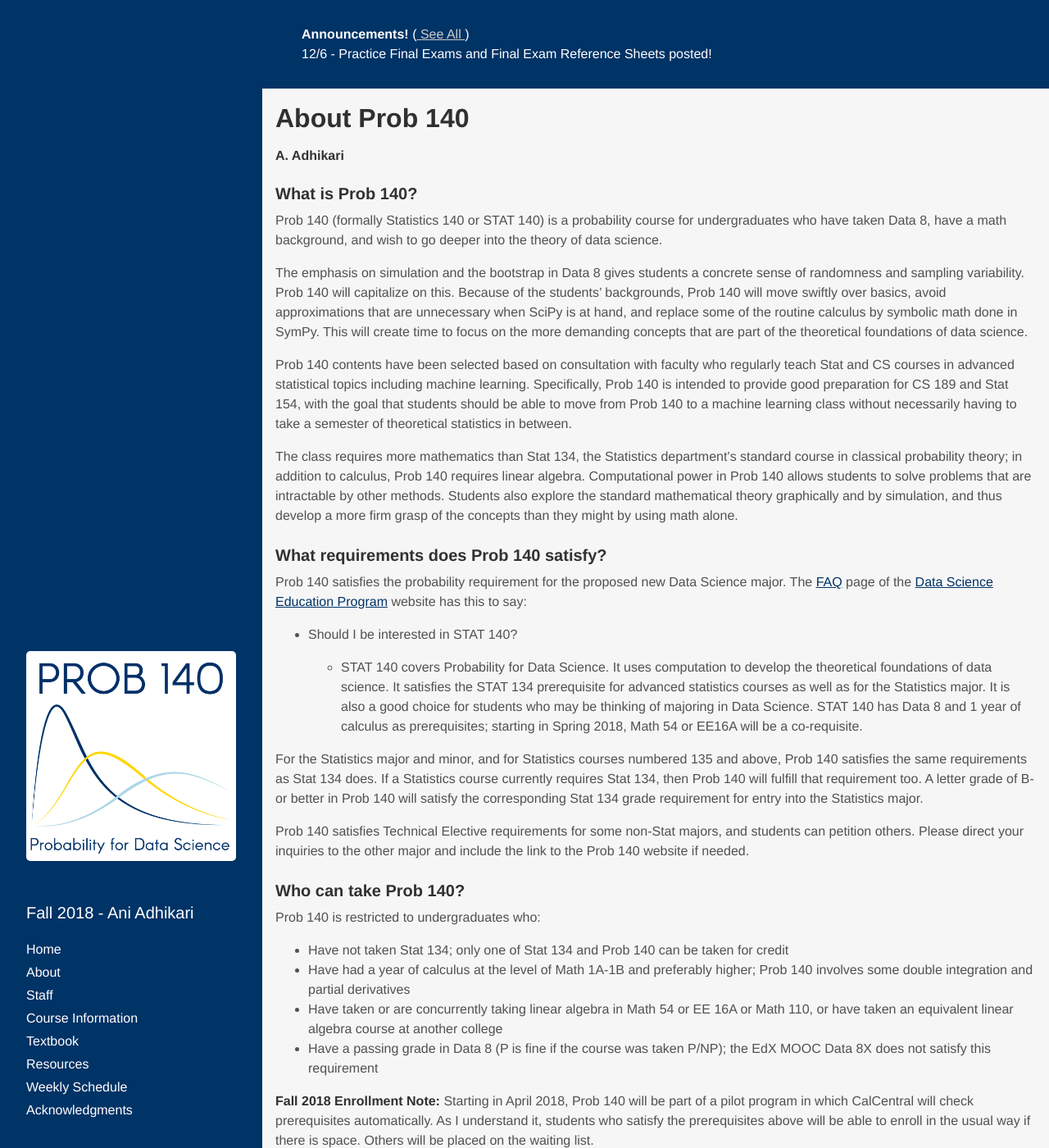
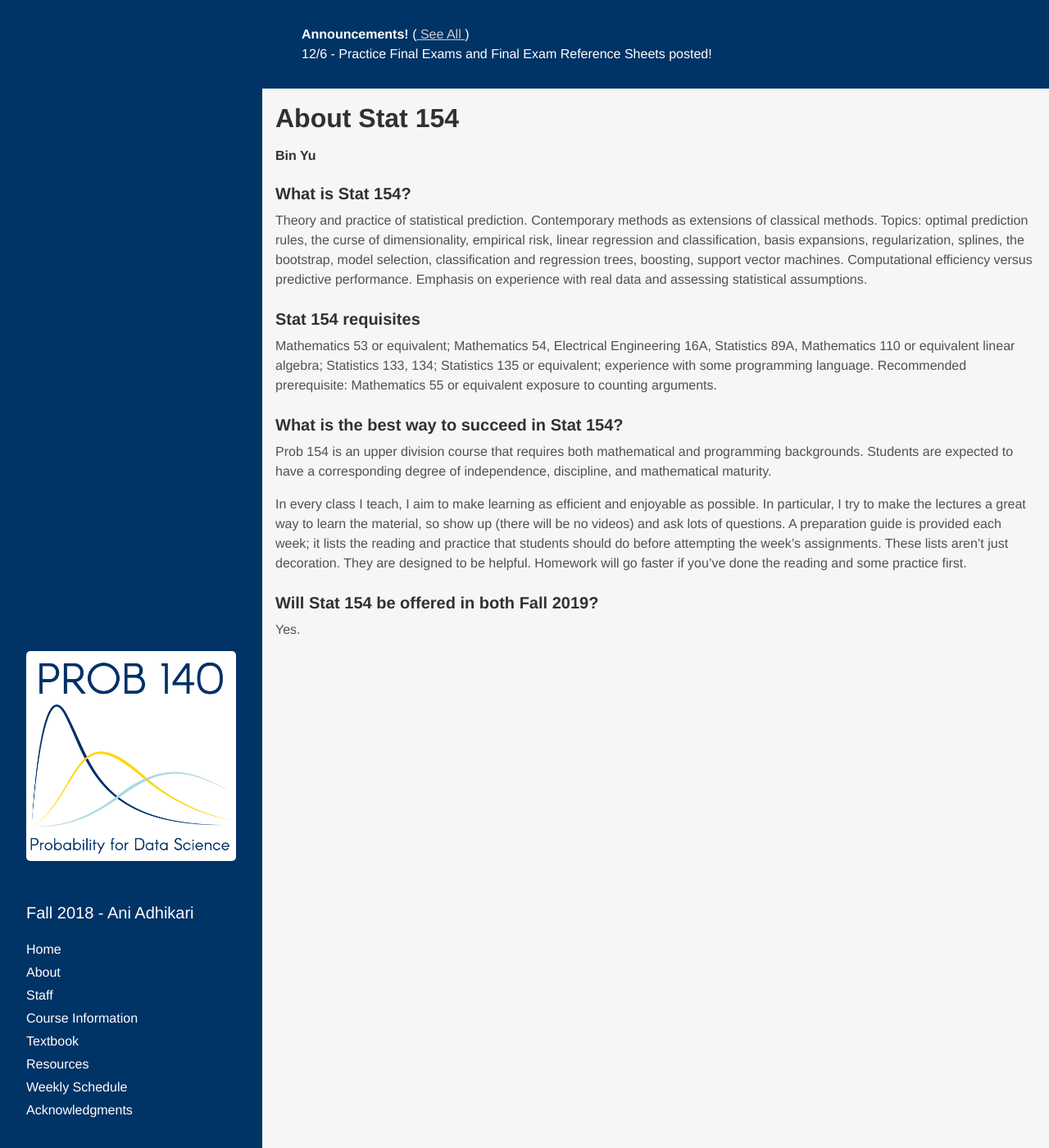
Before and after one commit to stat154/stat154.github.io, a Jekyll site: the page built from about.md, in a window 1280 px wide and 1400 px high. Shown: the whole window at 82% size. Built offline with Jekyll 4.4.1, drawn with Linux system fonts in a browser that asks for light colours; some web fonts are replaced; some of the changed text lies outside the part shown.

Commit message:
fixed stat154 about page

```diff
--- a/about.md
+++ b/about.md
@@ -1,68 +1,23 @@
 ---
 layout: page
-title: About Prob 140
+title: About Stat 154
 ---
 
-#### A. Adhikari ####
+#### Bin Yu ####
 
-### What is Prob 140? ###
+### What is Stat 154? ###
 
-Prob 140 (formally Statistics 140 or STAT 140)  is a probability course for undergraduates who have taken Data 8, have a math background, and wish to go deeper into the theory of data science.
+Theory and practice of statistical prediction. Contemporary methods as extensions of classical methods. Topics: optimal prediction rules, the curse of dimensionality, empirical risk, linear regression and classification, basis expansions, regularization, splines, the bootstrap, model selection, classification and regression trees, boosting, support vector machines. Computational efficiency versus predictive performance. Emphasis on experience with real data and assessing statistical assumptions.
 
-The emphasis on simulation and the bootstrap in Data 8 gives students a concrete sense of randomness and sampling variability. Prob 140 will capitalize on this. Because of the students' backgrounds, Prob 140 will move swiftly over basics, avoid approximations that are unnecessary when SciPy is at hand, and replace some of the routine calculus by symbolic math done in SymPy. This will create time to focus on the more demanding concepts that are part of the theoretical foundations of data science.
+### Stat 154 requisites ###
 
-Prob 140 contents have been selected based on consultation with faculty who regularly teach Stat and CS courses in advanced statistical topics including machine learning. Specifically, Prob 140 is intended to provide good preparation for CS 189 and Stat 154, with the goal that students should be able to move from Prob 140 to a machine learning class without necessarily having to take a semester of theoretical statistics in between.
+Mathematics 53 or equivalent; Mathematics 54, Electrical Engineering 16A, Statistics 89A, Mathematics 110 or equivalent linear algebra; Statistics 133, 134; Statistics 135 or equivalent; experience with some programming language. Recommended prerequisite: Mathematics 55 or equivalent exposure to counting arguments.
 
-The class requires more mathematics than Stat 134, the Statistics department’s standard course in classical probability theory; in addition to calculus, Prob 140 requires linear algebra. Computational power in Prob 140 allows students to solve problems that are intractable by other methods. Students also explore the standard mathematical theory graphically and by simulation, and thus develop a more firm grasp of the concepts than they might by using math alone.
+### What is the best way to succeed in Stat 154? ###
 
-### What requirements does Prob 140 satisfy? ###
-
-Prob 140 satisfies the probability requirement for the proposed new Data Science major. The [FAQ](https://data.berkeley.edu/education/faqs) page of the [Data Science Education Program](https://data.berkeley.edu/education) website has this to say:
-
-- Should I be interested in STAT 140?
-
-    - STAT 140 covers Probability for Data Science. It uses computation to develop the theoretical foundations of data science. It satisfies the STAT 134 prerequisite for advanced statistics courses as well as for the Statistics major. It is also a good choice for students who may be thinking of majoring in Data Science. STAT 140 has Data 8 and 1 year of calculus as prerequisites; starting in Spring 2018, Math 54 or EE16A will be a co-requisite.
-
-For the Statistics major and minor, and for Statistics courses numbered 135 and above, Prob 140 satisfies the same requirements as Stat 134 does. If a Statistics course currently requires Stat 134, then Prob 140 will fulfill that requirement too. A letter grade of B- or better in Prob 140 will satisfy the corresponding Stat 134 grade requirement for entry into the Statistics major.
-
-Prob 140 satisfies Technical Elective requirements for some non-Stat majors, and students can petition others. Please direct your inquiries to the other major and include the link to the Prob 140 website if needed.
-
-### Who can take Prob 140? ###
-
-Prob 140 is restricted to undergraduates who:
-
-- Have not taken Stat 134; only one of Stat 134 and Prob 140 can be taken for credit
-- Have had a year of calculus at the level of Math 1A-1B and preferably higher; Prob 140 involves some double integration and partial derivatives
-- Have taken or are concurrently taking linear algebra in Math 54 or EE 16A or Math 110, or have taken an equivalent linear algebra course at another college
-- Have a passing grade in Data 8 (P is fine if the course was taken P/NP); the EdX MOOC Data 8X does not satisfy this requirement
-
-**Fall 2018 Enrollment Note:** Starting in April 2018, Prob 140 will be part of a pilot program in which CalCentral will check prerequisites automatically. As I understand it, students who satisfy the prerequisites above will be able to enroll in the usual way if there is space. Others will be placed on the waiting list.
-
-If there is space in the class after the Spring enrollment period, we will enroll waitlisted undergraduates who have not taken Data 8 but have passing grades in
-- DS 100, or
-- Both Stat 20 (or Stat 21 or Stat 131A) and CS 61A
-
-in order of waiting list position until the class is full.
-
-These alternatives to Data 8's inference and programming curriculum are due to a Data 8 “grandfathering” period during the upcoming transition as the Data Science major becomes available.  Students who satisfy the inference requirement in these ways will be responsible for studying the necessary Data 8 material on their own; it will not be retaught in Prob 140.
-
-All of these requirements will be enforced as they have been in past semesters. I realize that many students have taken more advanced computing or prob/stat courses than required, but not the ones required. However, they are not the intended audience of Prob 140.
-
-### What is the best way to succeed in Prob 140? ###
-
-Prob 140 is an upper division course that is primarily mathematical. Students are expected to have a corresponding degree of independence, discipline, and mathematical maturity.
+Prob 154 is an upper division course that requires both mathematical and programming backgrounds. Students are expected to have a corresponding degree of independence, discipline, and mathematical maturity.
 
 In every class I teach, I aim to make learning as efficient and enjoyable as possible. In particular, I try to make the lectures a great way to learn the material, so show up (there will be no videos) and ask lots of questions. A preparation guide is provided each week; it lists the reading and practice that students should do before attempting the week's assignments. These lists aren't just decoration. They are designed to be helpful. Homework will go faster if you've done the reading and some practice first.
 
-But rather than reading more advice from me, listen to your fellow students instead. Here are quotes from student evaluations of the pilot course. They are from answers to the question, "What advice would you give to another student who is considering taking this course?"
-- [E]ach problem on the homework and lab is meant to teach you a new use of the techniques developed in class.
-- Review the prereq worksheet before the beginning of the semester ... Also, refrain from starting the online homework right away. Read the corresponding sections and do the practice problems first. Overall, this class requires a lot of time and practice, but honest effort will be rewarded.
-    - be sure to invest enough time, especially homework, they're very good guidelines.
-    - go to office hours, talk to professor Adhikari!
-    - review the material right after class when you still remember. it helps tremendously with hw. Just read the notes.
-    - do more questions! it's still very much like 134 where you should basically go through a lot of questions.
-- Amazing class! Definitely take over 134 because it's a modern way to learn probability.
-- Be prepared to work your ass off, but this class is worth it!
-
-### Will Prob 140 be offered in both Fall 2018 and Spring 2019? ###
+### Will Stat 154 be offered in both Fall 2019? ###
 Yes.
```
